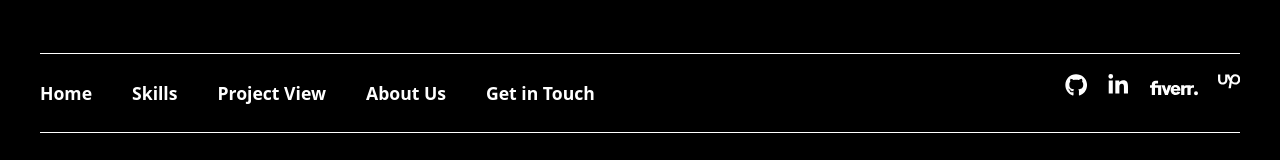
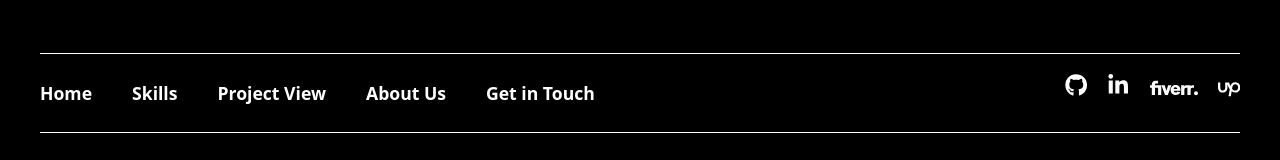
Before and after one commit to Ahmad-WebOfficial/Portfolio-Ahmad, a React (Vite) app: page /about in a window 1280 px wide. Shown: the part 1231-1391 px from the top of the page. Built offline with nearby package versions, Linux system fonts and the light colour scheme.

Commit message:
Update Foter.jsx

```diff
--- a/src/components/Foter.jsx
+++ b/src/components/Foter.jsx
@@ -91,7 +91,7 @@ const Footer = () => {
               target="_blank"
               rel="noopener noreferrer"
             >
-              <FaUpwork  className="text-[1.4rem] -mt-1 md:text-[1.4rem]" />
+              <FaUpwork  className="text-[1.4rem] mt-1 md:text-[1.4rem]" />
             </a>
         </ul>
       </div>
```
